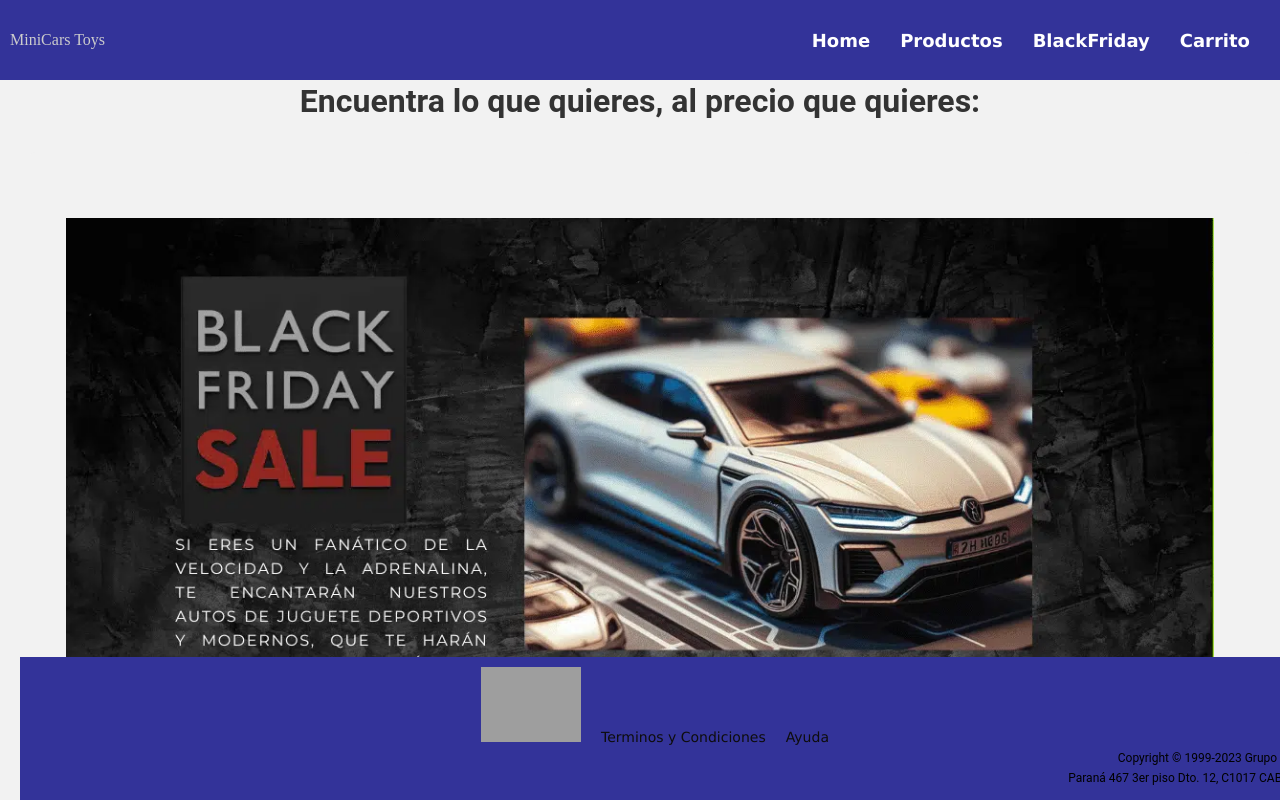
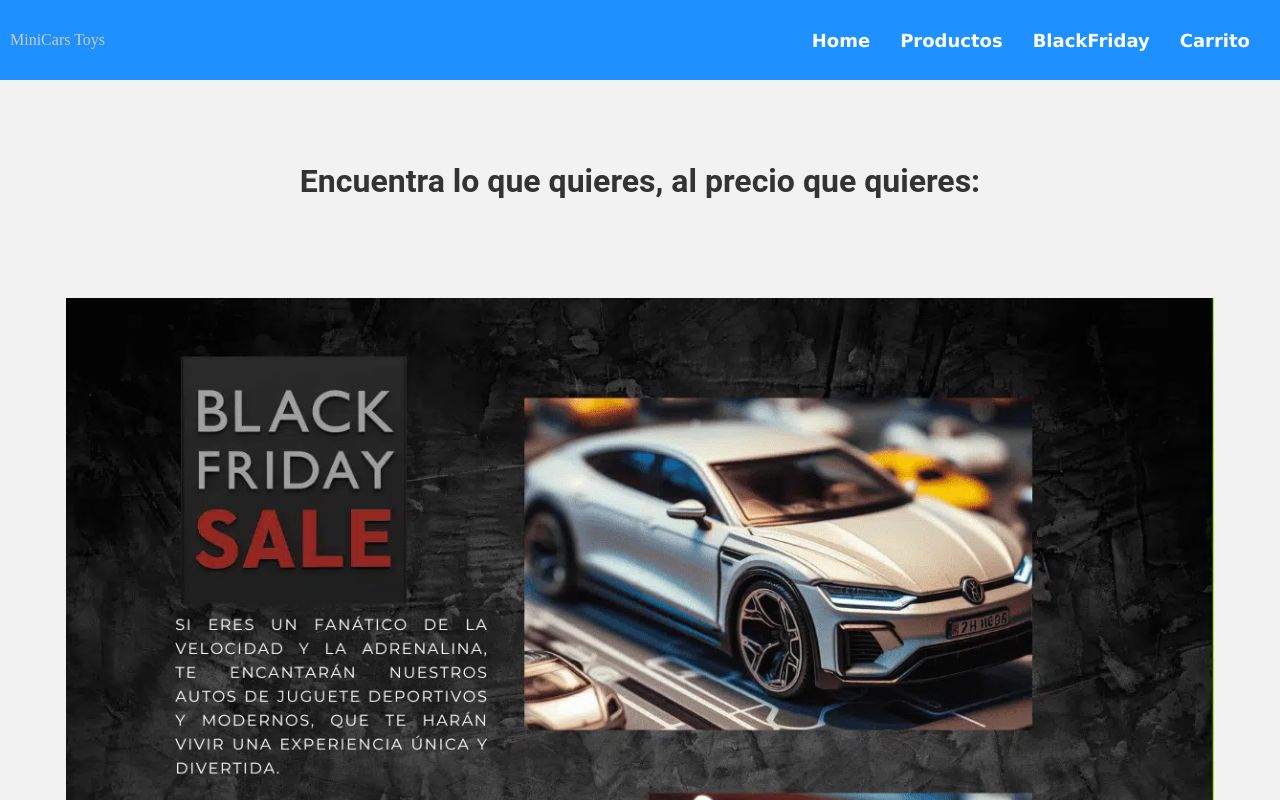
Before and after one commit to GDSegovia/Grupo_3, a React (Vite) app in the folder proyecto-tienda/: page /BF in a window 1280 px wide. Shown: the top 800 px of the page. Built offline with nearby package versions, Linux system fonts and the light colour scheme; grey boxes are pictures that could not be loaded.

Commit message:
Recuperando Header y Footer

```diff
--- a/proyecto-tienda/src/componentes/Navegador.css
+++ b/proyecto-tienda/src/componentes/Navegador.css
@@ -1,9 +1,9 @@
 .navegador {
-  background-color: #333399;
+  background-color: var(--azul-oscuro);
   color: #021c1e;
   padding: 10px;
   width: 100%;
-  position: fixed;
+  /* position: fixed; */
   top: 0;
   left: 0;
   height: 80px;
--- a/proyecto-tienda/src/componentes/Piedepagina.css
+++ b/proyecto-tienda/src/componentes/Piedepagina.css
@@ -1,16 +1,13 @@
 .Piedepagina {
-  background-color: #333399;
-  color: #CCCCCC;
-  padding: 10px;
+  background-color: var(--azul-oscuro);
+  padding: 8px;
   text-align: center;
   width: 100%;
-  position: fixed;
+  /* position: fixed; */
   bottom: 0;
-  box-sizing: border-box;
-}
-
-.Piedepagina .contenido {
   max-width: 1200px;
+  font-weight: 300;
+  font-size: 10px;
   margin: 0 auto;
   display: flex;
   justify-content: space-between;
--- a/proyecto-tienda/src/componentes/Piedepagina.jsx
+++ b/proyecto-tienda/src/componentes/Piedepagina.jsx
@@ -5,7 +5,7 @@ function Piedepagina() {
   return (
     <footer className="Piedepagina">
 
-            <img src="#" alt="logo"/>
+      <img src="#" alt="logo" />
 
       <a href="#">Terminos y Condiciones</a>
       <a href="#">Ayuda</a>
@@ -14,7 +14,7 @@ function Piedepagina() {
       <p>Paraná 467 3er piso Dto. 12, C1017 CABA</p>
 
     </footer>
-    )
+  );
 }
 
 export default Piedepagina;
--- a/proyecto-tienda/src/componentes/boton/Boton.jsx
+++ b/proyecto-tienda/src/componentes/boton/Boton.jsx
@@ -1,5 +1,3 @@
-
-
 import PropTypes from 'prop-types';
 
 function Boton(props) {
```
Also changed, not shown: proyecto-tienda/src/componentes/Navegador.jsx (line endings or trailing spaces), proyecto-tienda/src/componentes/boton/Boton.css (added). Lines whose indentation alone changed are shown as unchanged.
